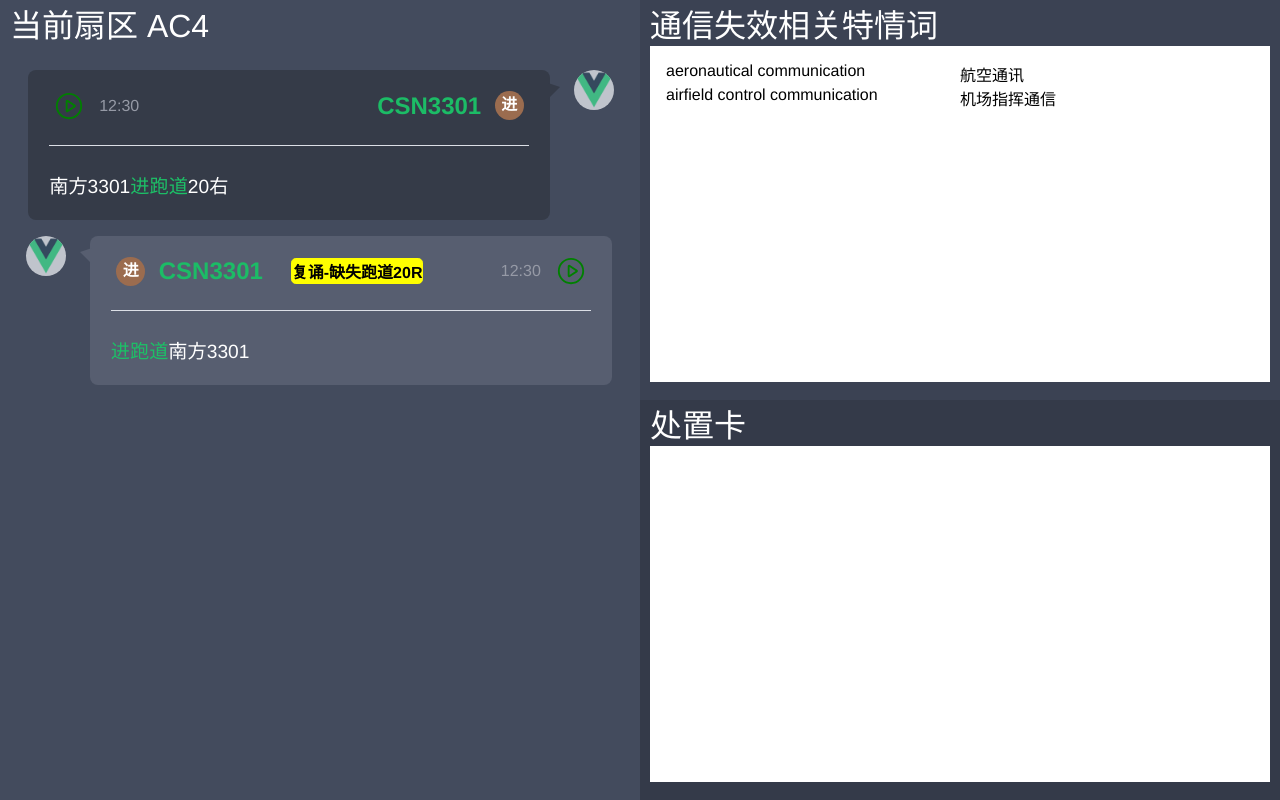
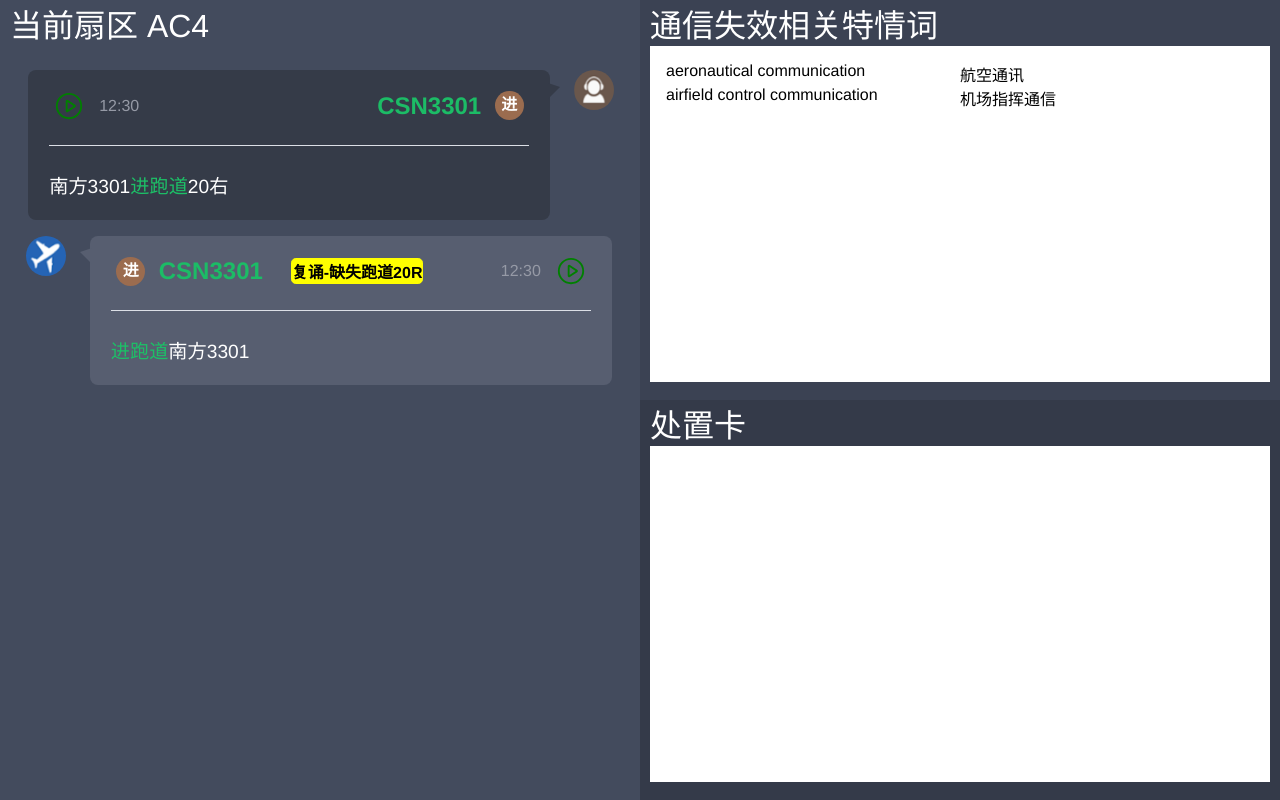
Before and after one commit to chenzhHHH/control-voice, a Vue app in the folder control-speech/: page / in a window 1280 px wide. Built offline with nearby package versions, Linux system fonts and the light colour scheme.

Commit message:
control-speech - enhance

```diff
--- a/control-speech/src/components/PerChat.vue
+++ b/control-speech/src/components/PerChat.vue
@@ -1,7 +1,7 @@
 <template>
   <div class="per_chat_container_box" :style="perChatData.isSelf ? 'flex-direction: row-reverse' : 'flex-direction: row'">
     <div class="profile_img_box">
-      <el-avatar :src="require('@/assets/logo.png')" />
+      <el-avatar :src="require('@/assets/' + perChatData.personImg)" />
     </div>
 
     <div :class="perChatData.isSelf ? 'content_box_self' : 'content_box_not_self'">
--- a/control-speech/src/views/SectorChatView.vue
+++ b/control-speech/src/views/SectorChatView.vue
@@ -25,6 +25,7 @@
       perChatDatas: [
         {
           isSelf: true,
+          personImg: "self.png",
           chatTime: "12:30",
           tag: "",
           callsign: "CSN3301",
@@ -33,6 +34,7 @@
         },
         {
           isSelf: false,
+          personImg: "notself.png",
           chatTime: "12:30",
           tag: "复诵-缺失跑道20R",
           callsign: "CSN3301",
```
Also changed, not shown: control-speech/src/assets/notself.png (added), control-speech/src/assets/self.png (added).
